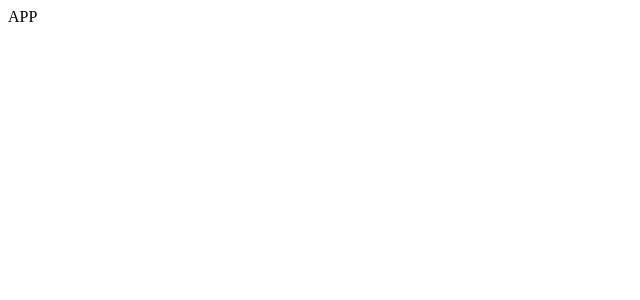
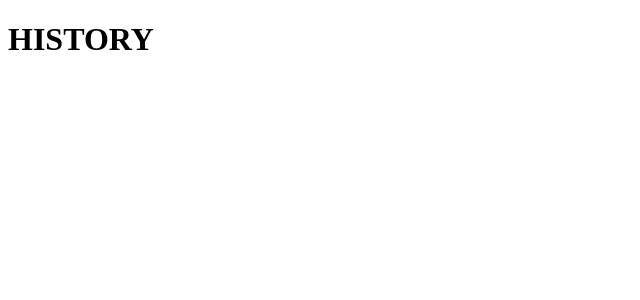
Before and after one commit to JASaraiva/react-timer, a React (Vite) app in the folder timer/: page /history in a window 1280 px wide. Shown: the top 300 px of the page, without its empty margins (0-640 px from the left). Built offline with nearby package versions, Linux system fonts and the light colour scheme.

Commit message:
add rotas

```diff
--- a/timer/src/App.tsx
+++ b/timer/src/App.tsx
@@ -1,5 +1,14 @@
+import { ThemeProvider } from 'styled-components'
+import { Router } from './Router'
+import { defautTheme } from './styles/themes/default'
+import { BrowserRouter } from 'react-router-dom'
+
 export function App() {
   return (
-  <div>APP</div>
+    <ThemeProvider theme={defautTheme}>
+      <BrowserRouter>
+        <Router />
+      </BrowserRouter>
+    </ThemeProvider>
   )
 }
--- /dev/null
+++ b/timer/src/Router.tsx
@@ -0,0 +1,12 @@
+import { Routes, Route } from 'react-router-dom'
+import { History } from './pages/History'
+import { Home } from './pages/Home'
+
+export function Router() {
+  return (
+    <Routes>
+      <Route path="/" element={<Home />} />
+      <Route path="/history" element={<History />} />
+    </Routes>
+  )
+}
--- /dev/null
+++ b/timer/src/pages/History.tsx
@@ -0,0 +1,3 @@
+export function History() {
+  return <h1>HISTORY</h1>
+}
--- /dev/null
+++ b/timer/src/pages/Home.tsx
@@ -0,0 +1,3 @@
+export function Home() {
+  return <h1>HOME</h1>
+}
--- /dev/null
+++ b/timer/src/styles/themes/default.ts
@@ -0,0 +1,4 @@
+export const defautTheme = {
+  primary: 'purple',
+  secondary: 'orange'
+}
```
Also changed, not shown: timer/package.json (+8 -2 lines), timer/src/.eslintrc.json (added), 1 other file (tests, documents, lock files or other folders).
